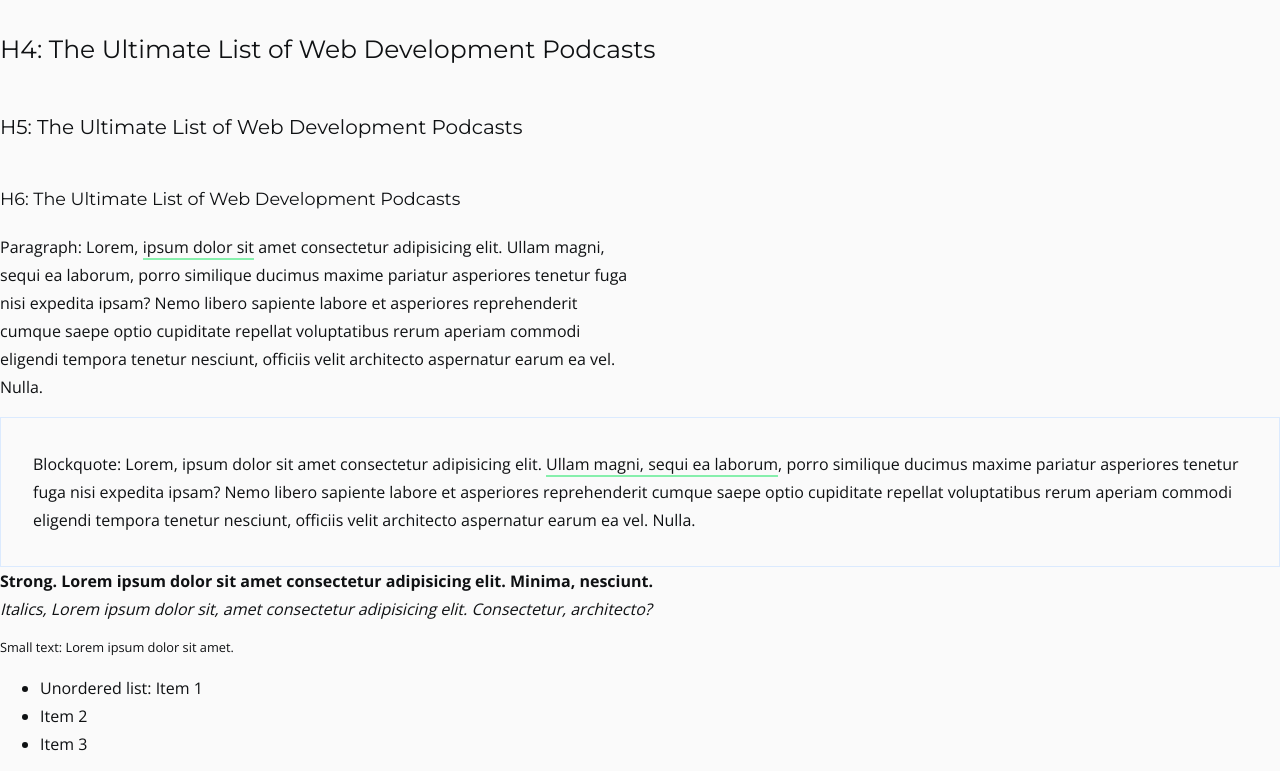
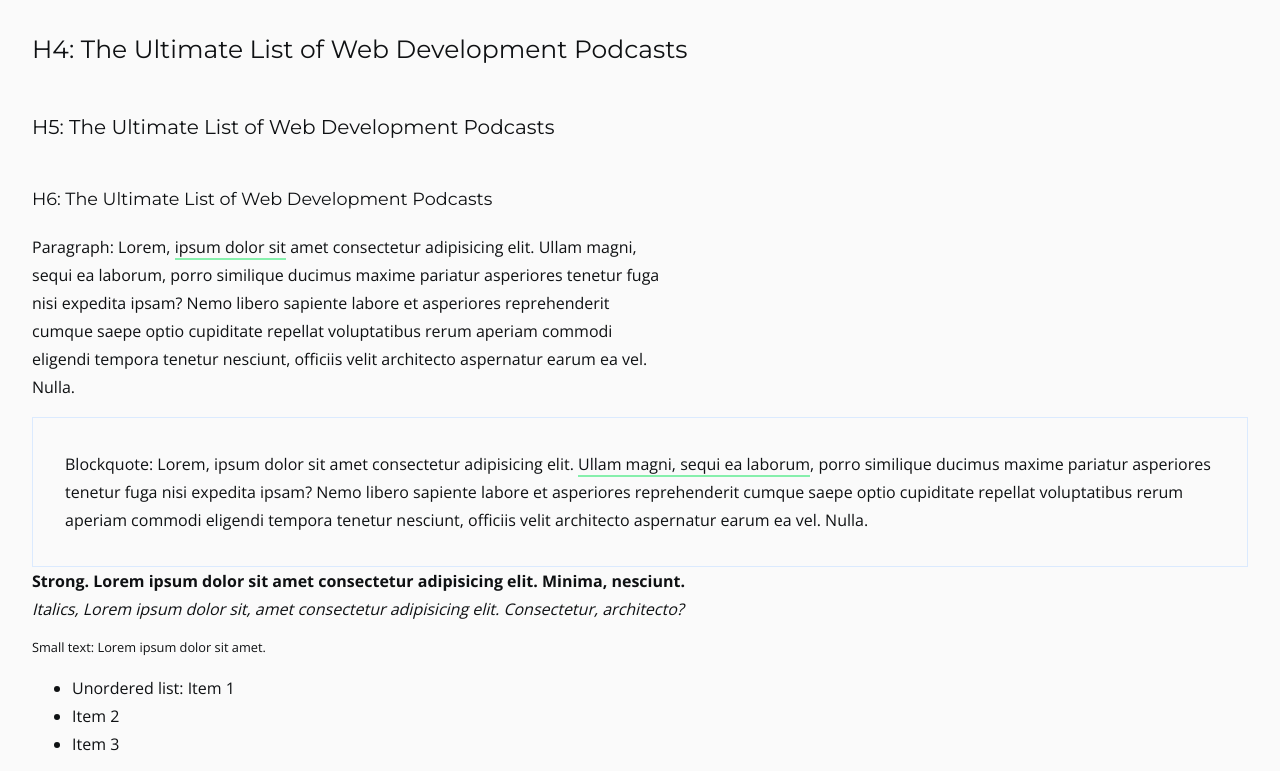
Before and after one commit to tuckpuck/wp-blank-starter, a website built with Parcel: page index.html in a window 1280 px wide. Shown: the part 265-1036 px from the top of the page. Built offline with nearby package versions, Linux system fonts and the light colour scheme.

Commit message:
add layout css

```diff
--- a/css/style.css
+++ b/css/style.css
@@ -531,3 +531,8 @@ button.small {
   display: inline-block;
   border: solid 1px var(--blue-100);
 }
+
+.layout {
+  margin: 0 auto;
+  width: 95%;
+}
--- a/index.html
+++ b/index.html
@@ -24,7 +24,7 @@
 </head>
 
 <body class="">
-
+  <main class="layout">
     <!-- Add your site or application content here -->
     <h1>H1: The Ultimate List of Web Development Podcasts
     </h1>
@@ -119,6 +119,8 @@
     <hr>
     <br>
     <div class="dark">Hello this is <a href="#">a dark test</a></div>
+
+  </main>
   <script src="js/vendor/modernizr-3.11.2.min.js"></script>
   <script src="js/plugins.js"></script>
   <script src="js/main.js"></script>
```
Lines whose indentation alone changed are shown as unchanged.
